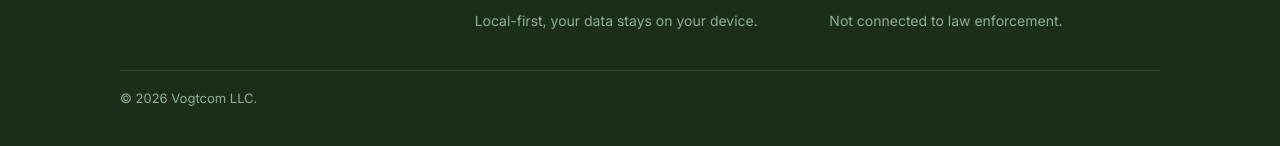
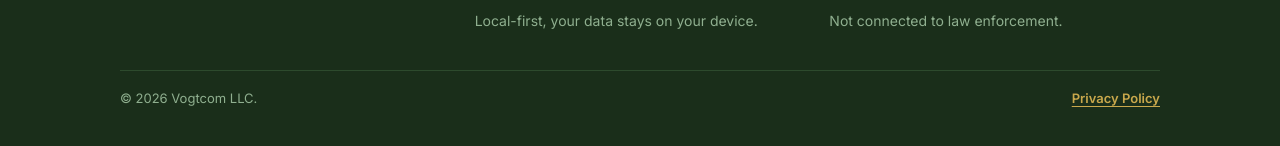
Before and after one commit to casevoiceai/my420journal-app, a React (Vite) app: page / in a window 1280 px wide. Shown: the part 10144-10290 px from the top of the page. Built offline with nearby package versions, Linux system fonts and the light colour scheme.

Commit message:
Add privacy policy footer link

```diff
--- a/src/marketing/MarketingLayout.jsx
+++ b/src/marketing/MarketingLayout.jsx
@@ -226,16 +226,28 @@ export default function MarketingLayout({ children }) {
               lines={['Not medical advice', 'Not a dispensary or seller', 'Not connected to law enforcement.']}
             />
           </div>
-          <p style={{
+          <div style={{
             margin: '30px 0 0 0',
             paddingTop: '18px',
             borderTop: `1px solid ${S.border}`,
-            color: S.textSecondary,
-            fontSize: '13px',
-            lineHeight: 1.5,
+            display: 'flex',
+            alignItems: 'center',
+            justifyContent: 'space-between',
+            gap: '14px',
+            flexWrap: 'wrap',
           }}>
-            © 2026 Vogtcom LLC.
-          </p>
+            <p style={{
+              margin: 0,
+              color: S.textSecondary,
+              fontSize: '13px',
+              lineHeight: 1.5,
+            }}>
+              © 2026 Vogtcom LLC.
+            </p>
+            <Link to="/privacy" style={footerLinkStyle}>
+              Privacy Policy
+            </Link>
+          </div>
         </div>
       </footer>
 
@@ -388,6 +400,16 @@ const sectionTabStyle = {
   whiteSpace: 'nowrap',
 }
 
+const footerLinkStyle = {
+  color: S.gold,
+  fontFamily: marketingFonts.inter,
+  fontSize: '13px',
+  fontWeight: 700,
+  lineHeight: 1.5,
+  textDecoration: 'underline',
+  textUnderlineOffset: '3px',
+}
+
 const cornerButtonStyle = {
   minHeight: '36px',
   padding: '0 14px',
```
